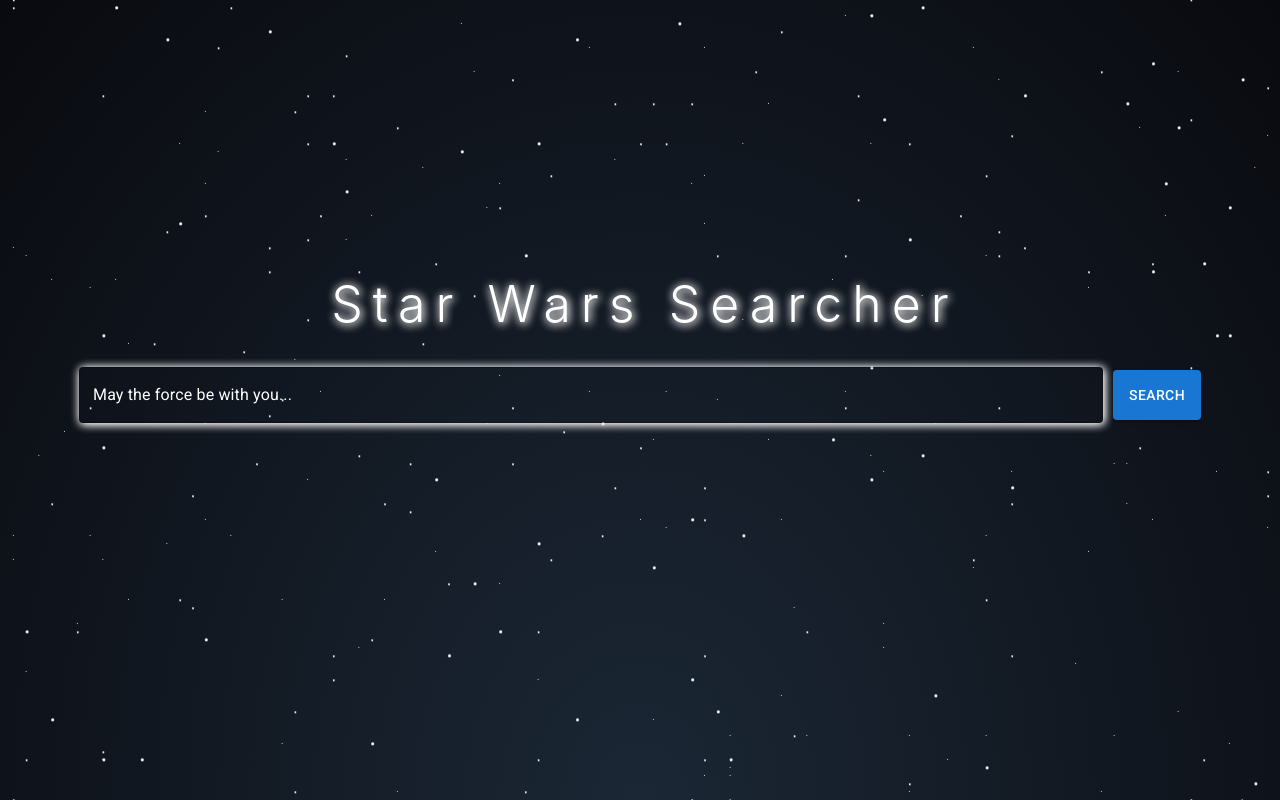
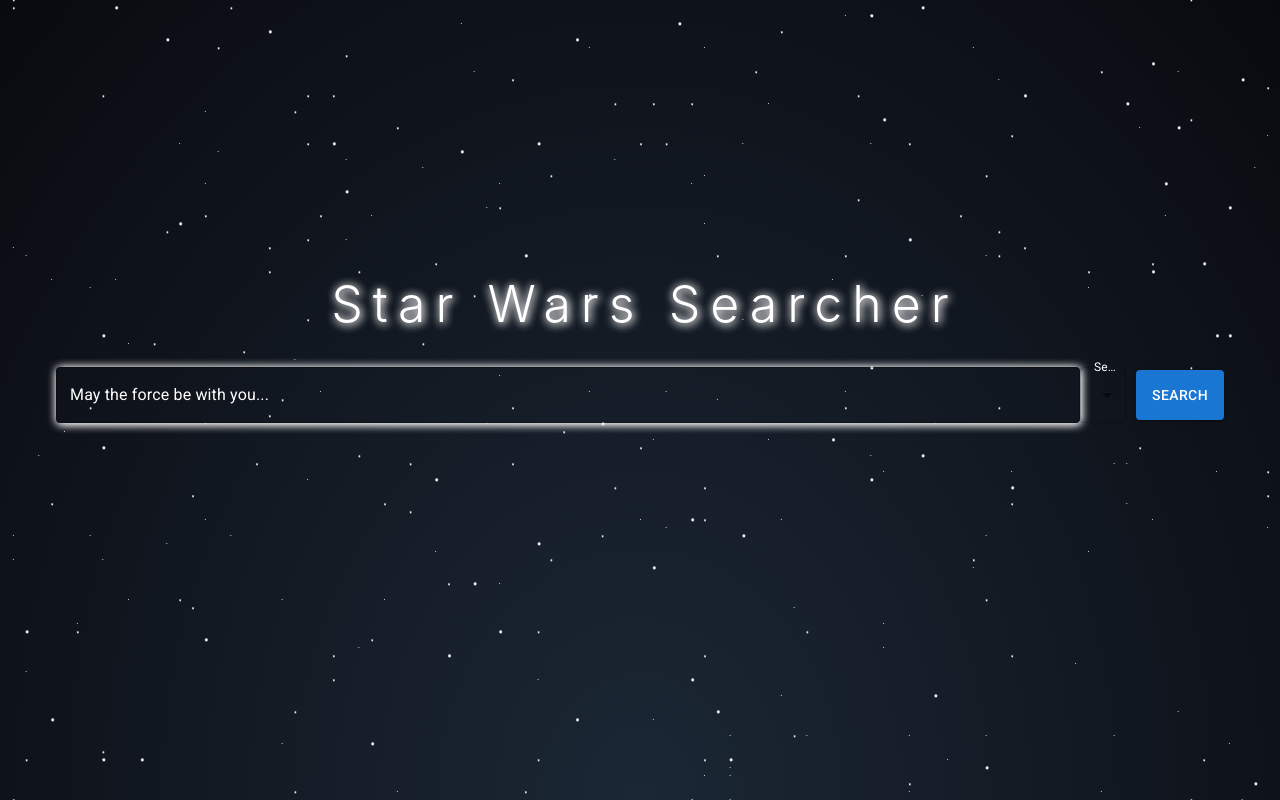
Before and after one commit to tyren-r/star_wars_searcher, a React (Vite) app: page / in a window 1280 px wide. Built offline with nearby package versions, Linux system fonts and the light colour scheme.

Commit message:
minimum working version of dynamic search bar

```diff
--- a/src/components/search-bar/logic/useSearchBarLogic.jsx
+++ b/src/components/search-bar/logic/useSearchBarLogic.jsx
@@ -2,8 +2,9 @@
 
 function useSearchBarLogic() {
     const [searchTerm, setSearchTerm] = useState();
+    const [searchType, setSearchType] = useState("all");
 
-    return { searchTerm, setSearchTerm };
+    return { searchTerm,searchType, setSearchTerm,setSearchType };
   }
 
   export default useSearchBarLogic;
--- a/src/components/search-bar/ui/SearchBar.jsx
+++ b/src/components/search-bar/ui/SearchBar.jsx
@@ -1,12 +1,16 @@
 import * as React from 'react';
 import Box from '@mui/material/Box';
 import TextField from '@mui/material/TextField';
+import FormControl from '@mui/material/FormControl';
+import InputLabel from '@mui/material/InputLabel';
+import MenuItem from '@mui/material/MenuItem';
 import Button from '@mui/material/Button';
 import '../styles/SearchBarStyles.css';
 import SearchBarLogic from '../logic/useSearchBarLogic';
+import { Select } from '@mui/material';
 
 function SearchBar(props) {
-  const {searchTerm, setSearchTerm} = SearchBarLogic();
+  const {searchTerm,searchType, setSearchTerm, setSearchType} = SearchBarLogic();
   return (
     <Box
       component="form"
@@ -14,7 +18,23 @@
       autoComplete="off"
     >
       <TextField  sx={{ input: { color: 'white'} , label:{color:'white'}, fieldset: { boxShadow: "1px 1px 10px #fff, 1px 1px 10px #ccc" } }} id="outlined-basic" className="search-bar" label="May the force be with you..." onChange={(e) => setSearchTerm(e.target.value)} variant="outlined" />
-      <Button className="search-button" variant="contained" onClick={() => props.searchMethod(searchTerm)}>Search</Button>
+      <FormControl >
+        <InputLabel style={{color:'white'}}>SearchType</InputLabel>
+        <Select
+          labelId="select-label"
+          id="select"
+          value={searchType}
+          label="Search Type"
+          onChange={(e) =>setSearchType(e.target.value)}
+        >
+          <MenuItem value={"characters"}>Characters</MenuItem>
+          <MenuItem value={"vehicles"}>Vehicles</MenuItem>
+          <MenuItem value={"planets"}>Planets</MenuItem>
+          <MenuItem value={"movies"}>Movies</MenuItem>
+          <MenuItem value={"species"}>Species</MenuItem>
+        </Select>
+      </FormControl>
+      <Button className="search-button" variant="contained" onClick={() => props.searchMethod(searchType,searchTerm)}>Search</Button>
     </Box>
   );
 }
--- a/src/components/search-container/logic/useSearchContainerLogic.jsx
+++ b/src/components/search-container/logic/useSearchContainerLogic.jsx
@@ -4,18 +4,20 @@
 function useSearchContainerLogic() {
     const [searchResults, setSearchResults] = useState();
 
-    const getPersonInfo = async (searchParam) => {
+    const search_the_api = async (searchType,searchValue) => {
       try {
-        await axios.get(`https://swapi.tech/api/people/?name=${searchParam}`)
+        // await axios.get(`https://swapi.tech/api/people/?name=${searchParam}`)
+        await axios.get(`http://localhost:8000/${searchType}/${searchValue}`)
         .then( async (response) => {
-          setSearchResults(response.data['result']);
+          // setSearchResults(response.data);
+          console.log(searchResults)
         });
       } catch (error) {
         alert(error);
       }
     };
 
-    return { searchResults, getPersonInfo };
+    return { searchResults, search_the_api };
   }
 
   export default useSearchContainerLogic;
--- a/src/components/search-container/ui/SearchContainer.jsx
+++ b/src/components/search-container/ui/SearchContainer.jsx
@@ -6,12 +6,12 @@
 import '../styles/search-container-styles.css';
 
 function SearchContainer() {
-  const {searchResults, getPersonInfo, getSubNames} = SearchContainerLogic();
-  const resultsTable = useMemo(()=><SearchResultsTable subNameGetter={getSubNames} data={searchResults} />,[getSubNames,searchResults])
+  const {searchResults, search_the_api, } = SearchContainerLogic();
+  const resultsTable = useMemo(()=><SearchResultsTable data={searchResults} />,[searchResults])
   return (
     <div className="container">
       <h1 id='title'>Star Wars Searcher</h1>
-      <SearchBar searchMethod={getPersonInfo} />
+      <SearchBar searchMethod={search_the_api} />
      { searchResults ? (resultsTable) : (null) }
     </div>
   );
```
